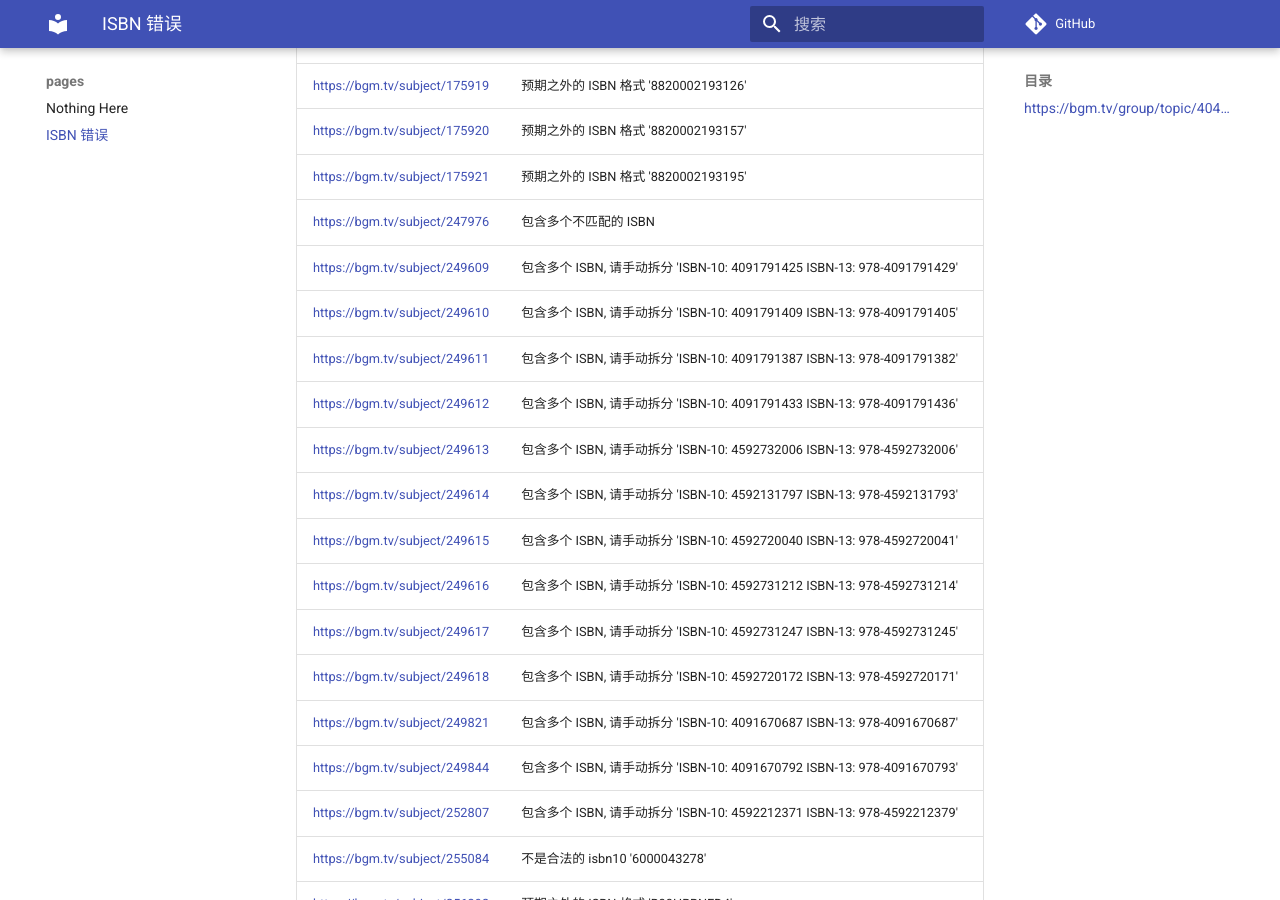
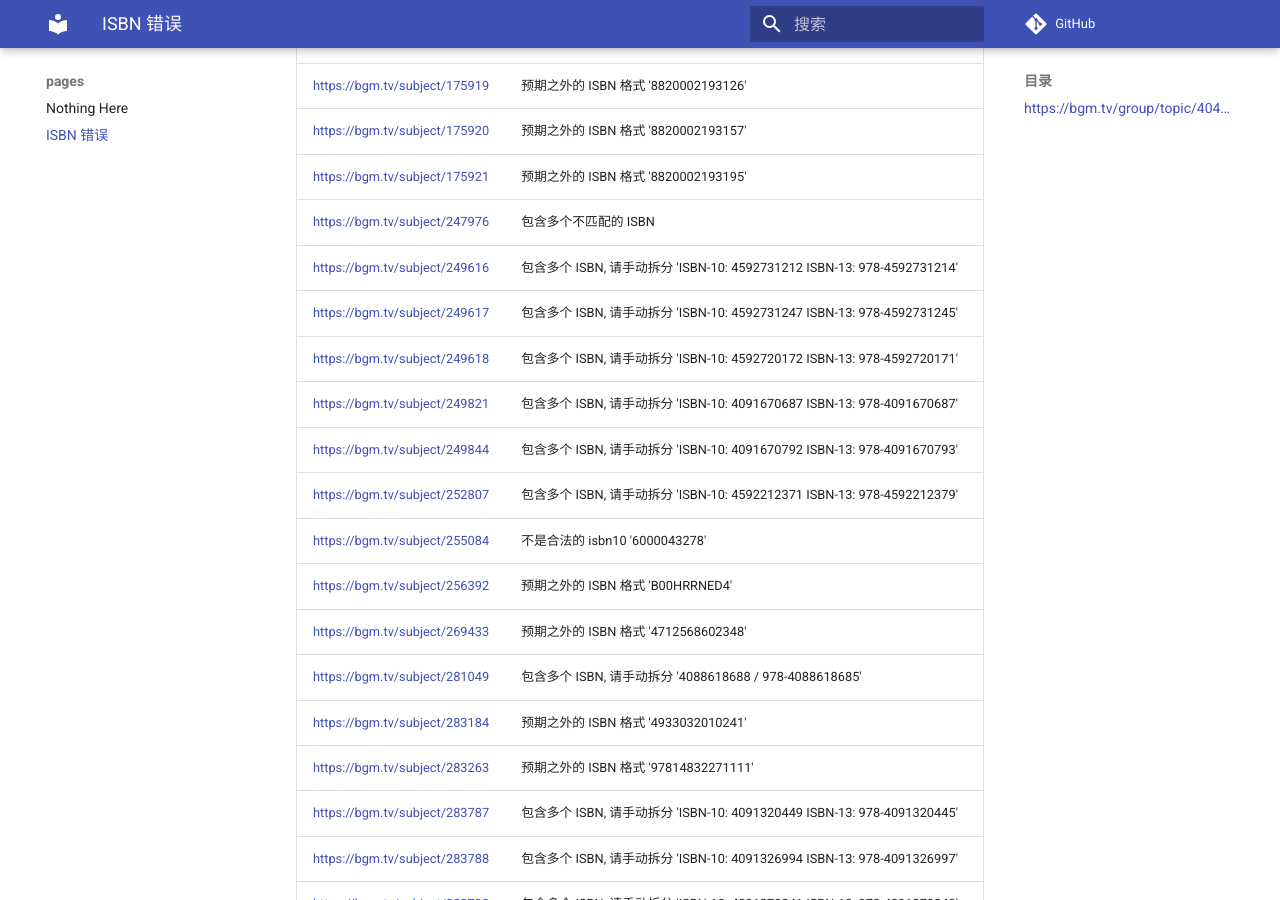
Before and after one commit to trim21/bangumi-pages, an MkDocs documentation site: the page built from docs/isbn.md, in a window 1280 px wide and 900 px high, scrolled down 2710 px. Built offline with MkDocs 1.6.1 and Material for MkDocs 9.7.7, drawn with Linux system fonts in a browser that asks for light colours; comment, search, counter and statistics services are not loaded.

Commit message:
update isbn.md

```diff
--- a/docs/isbn.md
+++ b/docs/isbn.md
@@ -63,13 +63,6 @@ total 474
 | <https://bgm.tv/subject/175920> | 预期之外的 ISBN 格式 '8820002193157' |
 | <https://bgm.tv/subject/175921> | 预期之外的 ISBN 格式 '8820002193195' |
 | <https://bgm.tv/subject/247976> | 包含多个不匹配的 ISBN |
-| <https://bgm.tv/subject/249609> | 包含多个 ISBN, 请手动拆分 'ISBN-10: 4091791425 ISBN-13: 978-4091791429' |
-| <https://bgm.tv/subject/249610> | 包含多个 ISBN, 请手动拆分 'ISBN-10: 4091791409 ISBN-13: 978-4091791405' |
-| <https://bgm.tv/subject/249611> | 包含多个 ISBN, 请手动拆分 'ISBN-10: 4091791387 ISBN-13: 978-4091791382' |
-| <https://bgm.tv/subject/249612> | 包含多个 ISBN, 请手动拆分 'ISBN-10: 4091791433 ISBN-13: 978-4091791436' |
-| <https://bgm.tv/subject/249613> | 包含多个 ISBN, 请手动拆分 'ISBN-10: 4592732006 ISBN-13: 978-4592732006' |
-| <https://bgm.tv/subject/249614> | 包含多个 ISBN, 请手动拆分 'ISBN-10: 4592131797 ISBN-13: 978-4592131793' |
-| <https://bgm.tv/subject/249615> | 包含多个 ISBN, 请手动拆分 'ISBN-10: 4592720040 ISBN-13: 978-4592720041' |
 | <https://bgm.tv/subject/249616> | 包含多个 ISBN, 请手动拆分 'ISBN-10: 4592731212 ISBN-13: 978-4592731214' |
 | <https://bgm.tv/subject/249617> | 包含多个 ISBN, 请手动拆分 'ISBN-10: 4592731247 ISBN-13: 978-4592731245' |
 | <https://bgm.tv/subject/249618> | 包含多个 ISBN, 请手动拆分 'ISBN-10: 4592720172 ISBN-13: 978-4592720171' |
```
Also changed, not shown: other parts of docs/isbn.md (+1 -1 lines).
